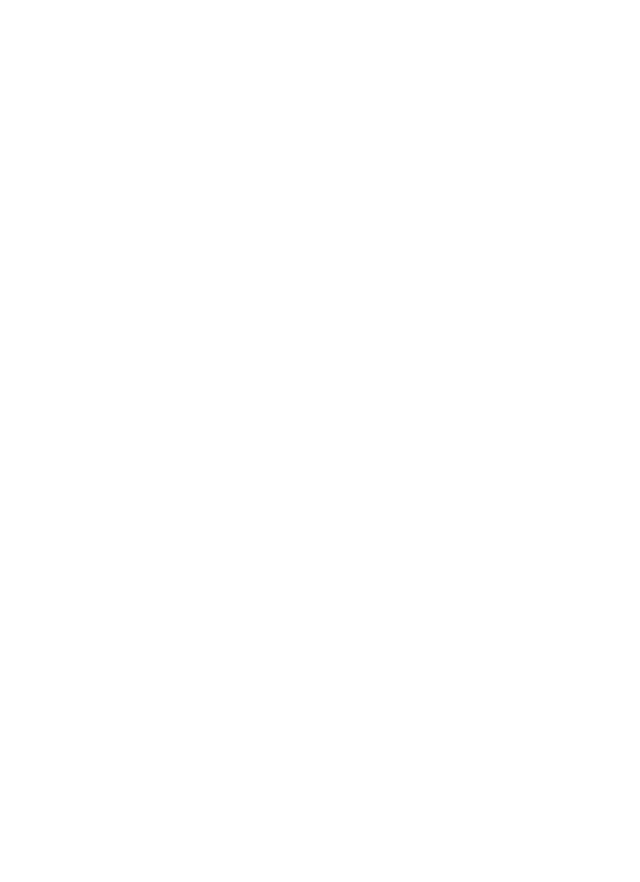
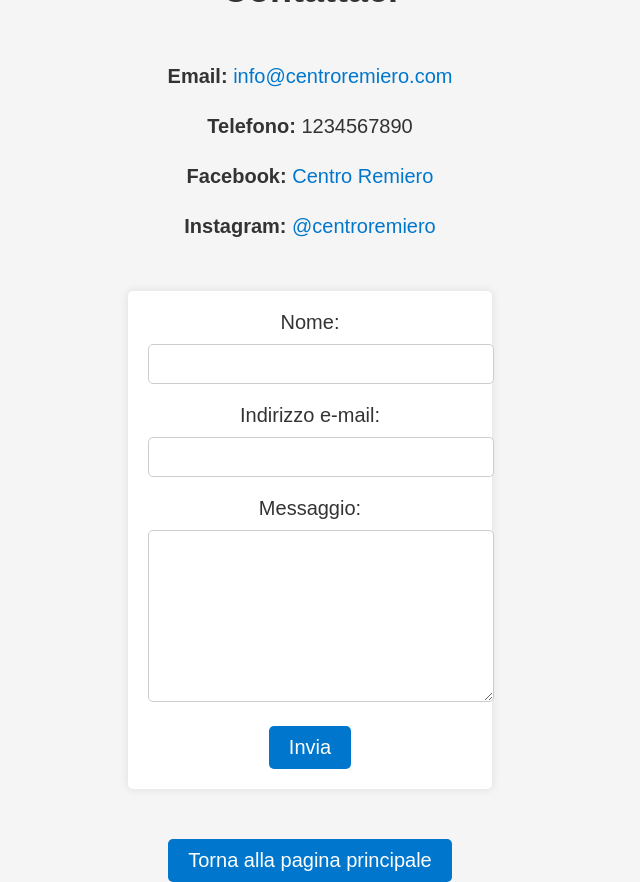
Before and after one commit to teoilboss/CentroRemiero, a plain HTML site: page contatti.html in a window 1280 px wide. Shown: the whole page, without its empty margins (330-970 px from the left). Before the commit the page ends 800 px from the top, so only its background shows below. Drawn offline with Linux system fonts and the light colour scheme.

Commit message:
cambiamenti generali nelle pagine html

```diff
--- a/contatti.html
+++ b/contatti.html
@@ -0,0 +1,155 @@
+<!DOCTYPE html>
+<html>
+  <head>
+    <title>Contattaci - Centro Remiero</title>
+    <meta name="viewport" content="width=device-width, initial-scale=1.0">
+    <style>
+      /* Stile CSS per la pagina */
+      body {
+        font-family: Arial, sans-serif;
+        background-color: #f5f5f5;
+        color: #333;
+        margin: 0;
+        padding: 0;
+        display: flex;
+        justify-content: center;
+        align-items: center;
+        height: 100vh;
+      }
+
+      h1 {
+        text-align: center;
+        font-size: 36px;
+        margin: 50px 0;
+      }
+
+      ul {
+        list-style: none;
+        margin: 0;
+        padding: 0;
+      }
+
+      li {
+        margin-bottom: 20px;
+        font-size: 20px;
+        line-height: 1.5;
+      }
+
+      a {
+        color: #0077cc;
+        text-decoration: none;
+      }
+
+      a:hover {
+        text-decoration: underline;
+      }
+
+      .cta-button {
+        display: inline-block;
+        margin: 50px auto 0;
+        padding: 10px 20px;
+        border: none;
+        border-radius: 5px;
+        background-color: #0077cc;
+        color: #fff;
+        font-size: 20px;
+        text-align: center;
+        text-decoration: none;
+        transition: background-color 0.3s ease;
+        cursor: pointer;
+      }
+
+      .cta-button:hover {
+        background-color: #005ea8;
+      }
+
+      .container {
+        max-width: 600px;
+        text-align: center;
+      }
+
+      /* Stile CSS per il modulo di contatto */
+      form {
+        background-color: #fff;
+        padding: 20px;
+        border-radius: 5px;
+        box-shadow: 0 0 10px rgba(0, 0, 0, 0.1);
+        margin-top: 50px;
+        text-align: center;
+      }
+
+      label {
+        display: block;
+        font-size: 20px;
+        margin-bottom: 10px;
+      }
+
+      input[type="text"],
+      input[type="email"],
+      textarea {
+        width: 100%;
+        padding: 10px;
+        border: 1px solid #ccc;
+        border-radius: 5px;
+        margin-bottom: 20px;
+        font-size: 16px;
+      }
+
+      textarea {
+        height: 150px;
+      }
+
+      input[type="submit"] {
+        background-color: #0077cc;
+        color: #fff;
+        border: none;
+        border-radius: 5px;
+        padding: 10px 20px;
+        font-size: 20px;
+        cursor: pointer;
+        transition: background-color 0.3s ease;
+      }
+
+      input[type="submit"]:hover {
+        background-color: #005ea8;
+      }
+
+      @media screen and (max-width: 768px) {
+        h1 {
+          font-size: 24px;
+          margin: 30px 0;
+        }
+
+        li {
+          font-size: 16px;
+          margin-bottom: 10px;
+        }
+      }
+    </style>
+  </head>
+  <body>
+    <div class="container">
+      <h1>Contattaci</h1>
+      <ul>
+        <li><strong>Email:</strong> <a href="mailto:info@centroremiero.com">info@centroremiero.com</a></li>
+        <li><strong>Telefono:</strong> 1234567890</li>
+        <li><strong>Facebook:</strong> <a href="https://www.facebook.com/centroremiero/">Centro Remiero</a></li>
+        <li><strong>Instagram:</strong> <a href="https://www.instagram.com/centroremiero/">@centroremiero</a></li>
+      </ul>
+      <form action="#" method="POST">
+        <label for="name">Nome:</label>
+        <input type="text" id="name" name="name" required>
+
+        <label for="email">Indirizzo e-mail:</label>
+        <input type="email" id="email" name="email" required>
+
+        <label for="message">Messaggio:</label>
+        <textarea id="message" name="message" required></textarea>
+
+        <input type="submit" value="Invia">
+      </form>
+
+      <a href="index.html" class="cta-button">Torna alla pagina principale</a>
+    </div>
+  </body>
+</html>
```
Also changed, not shown: index.html (+4 -4 lines).
